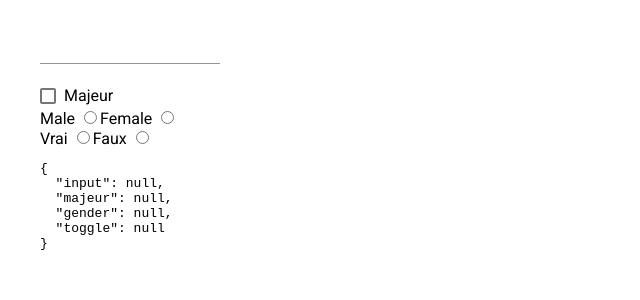
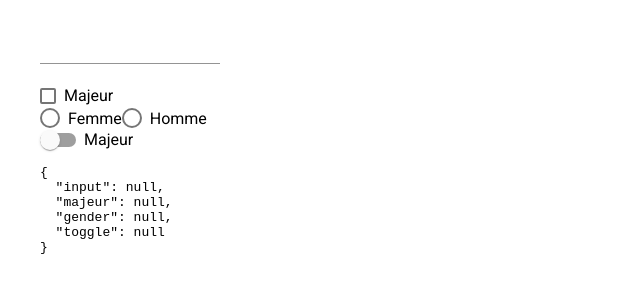
Before and after one commit to dymafr/angular-chap23-l2, an Angular app: page / in a window 1280 px wide. Shown: the top 300 px of the page, without its empty margins (0-640 px from the left). Built offline with nearby package versions, Linux system fonts and the light colour scheme.

Commit message:
2 files modified

```diff
--- a/src/app/app.component.html
+++ b/src/app/app.component.html
@@ -8,20 +8,13 @@
 		<mat-checkbox formControlName="majeur">Majeur</mat-checkbox>
 	</div>
 	<div>
-		<label>Male
-      <input type="radio" value="male" formControlName="gender">
-    </label>
-		<label>Female
-      <input type="radio" value="female" formControlName="gender">
-    </label>
+		<mat-radio-group formControlName="gender">
+			<mat-radio-button value="femme">Femme</mat-radio-button>
+			<mat-radio-button value="homme">Homme</mat-radio-button>
+		</mat-radio-group>
 	</div>
 	<div>
-		<label>Vrai
-      <input type="radio" value="true" formControlName="toggle">
-    </label>
-		<label>Faux
-      <input type="radio" value="false" formControlName="toggle">
-    </label>
+		<mat-slide-toggle formControlName="toggle">Majeur</mat-slide-toggle>
 	</div>
 	<pre>{{form.value | json}}</pre>
 </form>
--- a/src/app/shared/modules/material.module.ts
+++ b/src/app/shared/modules/material.module.ts
@@ -2,8 +2,16 @@ import { NgModule } from "@angular/core";
 import { MatCheckboxModule } from "@angular/material/checkbox";
 import { MatFormFieldModule } from "@angular/material/form-field";
 import { MatInputModule } from "@angular/material/input";
+import { MatRadioModule } from "@angular/material/radio";
+import { MatSlideToggleModule } from "@angular/material/slide-toggle";
 
-const MATERIALS = [MatFormFieldModule, MatInputModule, MatCheckboxModule];
+const MATERIALS = [
+  MatFormFieldModule,
+  MatInputModule,
+  MatCheckboxModule,
+  MatRadioModule,
+  MatSlideToggleModule
+];
 
 @NgModule({
   imports: MATERIALS,
```
